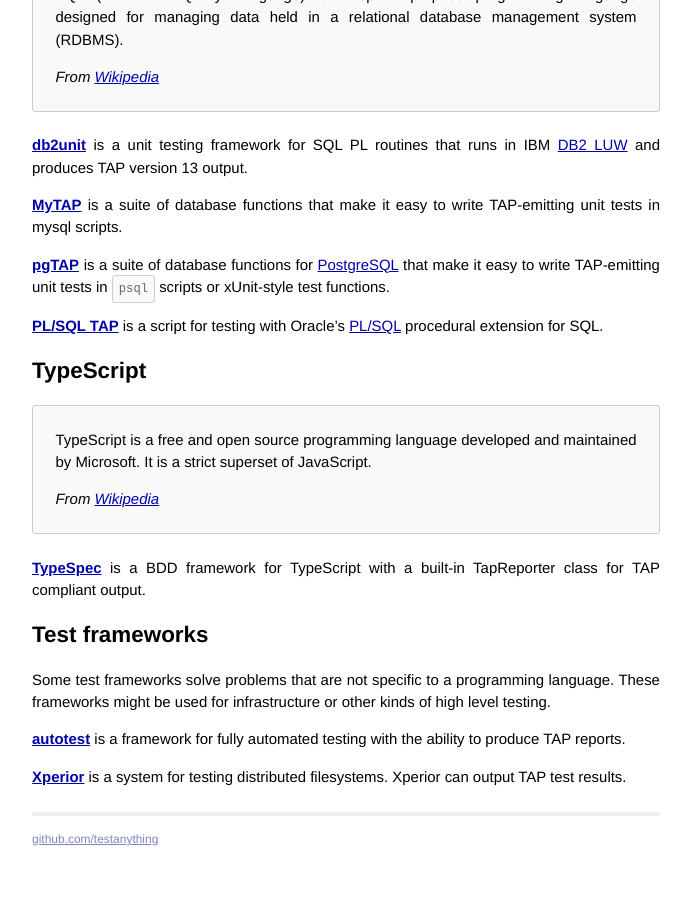
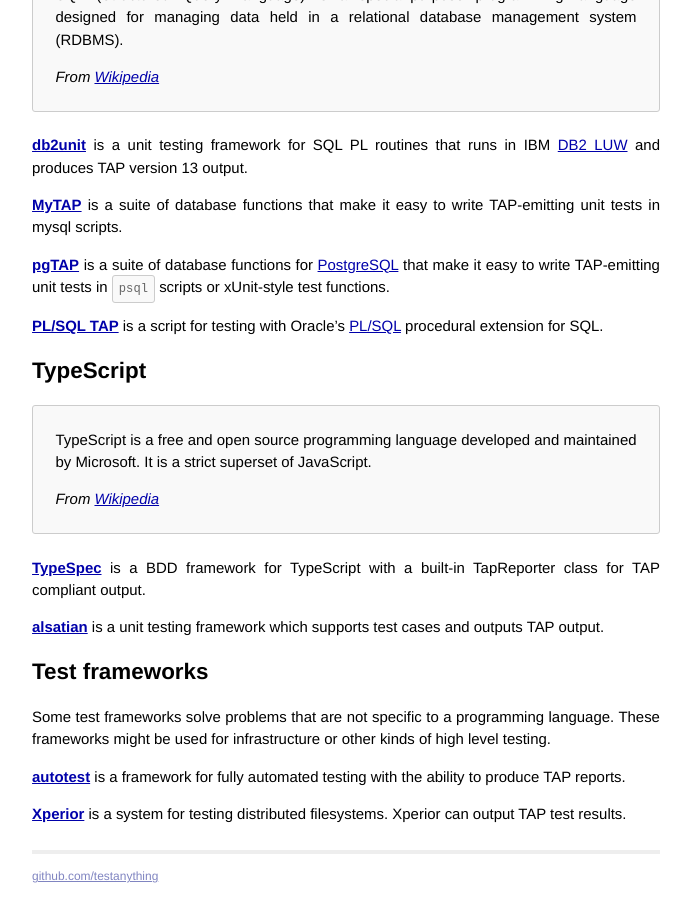
Before and after one commit to TestAnything/testanything.github.io, a Jekyll site: the page built from producers.md, in a window 1280 px wide and 900 px high, scrolled down 8939 px. Shown: the whole window, without its empty margins (294-985 px from the left). Built offline with Jekyll 4.4.1, drawn with Linux system fonts in a browser that asks for light colours; before the commit the page ends 9801 px from its top, so only the background shows below that.

Commit message:
Add alsatian to producers

```diff
--- a/producers.md
+++ b/producers.md
@@ -504,6 +504,9 @@
 **[TypeSpec](https://github.com/Steve-Fenton/TypeSpec)** is a BDD framework
 for TypeScript with a built-in TapReporter class for TAP compliant output.
 
+**[alsatian](https://github.com/alsatian-test/alsatian)** is a unit testing
+framework which supports test cases and outputs TAP output.
+
 ## <a id="frameworks"></a> [Test frameworks](#frameworks)
 
 Some test frameworks solve problems that are not specific to a programming
```
